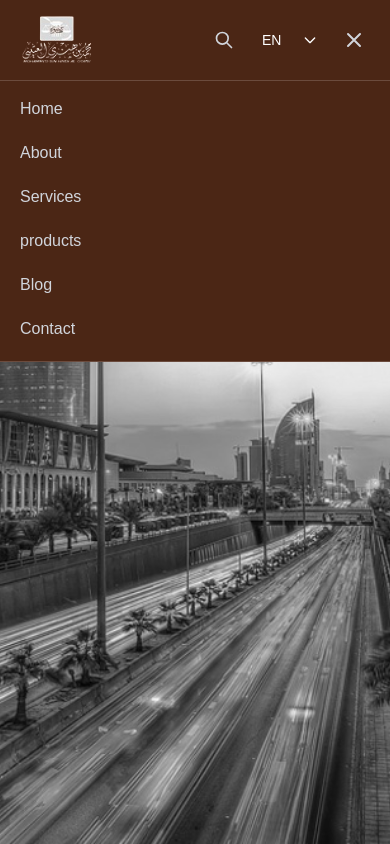
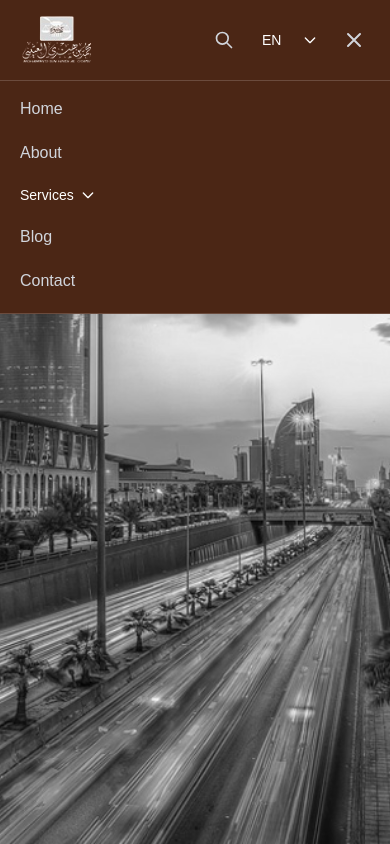
Before and after one commit to diayman/io-task, a Next.js app: page /en/search in a window 390 px wide. Both pictures are taken after a click on the button 354 px from the left and 40 px from the top of the page. Shown: the top 844 px of the page. Built offline with nearby package versions, Linux system fonts and the light colour scheme; no server answers.

Commit message:
fix search input size, add a util for get media url, fix services in sm screens

```diff
--- a/src/app/[locale]/search/page.tsx
+++ b/src/app/[locale]/search/page.tsx
@@ -67,13 +67,6 @@ export default function SearchPage() {
     } finally {
       dispatch(setSearchLoading(false));
     }
-  };
-
-  const getMediaUrl = (media: any) => {
-    if (!media?.data?.attributes?.url) return null;
-    const baseUrl =
-      process.env.NEXT_PUBLIC_STRAPI_URL || "http://localhost:1337";
-    return `${baseUrl}${media.url}`;
   };
 
   if (isLoading) {
--- a/src/components/Clients/useClients.ts
+++ b/src/components/Clients/useClients.ts
@@ -3,19 +3,11 @@
 import { useState, useEffect } from "react";
 import { useLocale } from "next-intl";
 import { SimplifiedClient, StrapiClientResponse } from "./types";
+import { getMediaUrl } from "@/utils/getMediaUrl";
 
 const API_BASE_URL =
   process.env.NEXT_PUBLIC_STRAPI_URL || "http://localhost:1337";
 
-// Helper function to get media URL
-const getMediaUrl = (media: any): string => {
-  if (!media) return "";
-  if (media.url) return `${API_BASE_URL}${media.url}`;
-  if (media.data?.attributes?.url) {
-    return `${API_BASE_URL}${media.data.attributes.url}`;
-  }
-  return "";
-};
 export function useClients() {
   const [clients, setClients] = useState<SimplifiedClient[]>([]);
   const [isLoading, setIsLoading] = useState(true);
--- a/src/components/HeaderNavigation/Navbar.tsx
+++ b/src/components/HeaderNavigation/Navbar.tsx
@@ -227,20 +227,25 @@ export default function Navbar() {
             >
               {t("about")}
             </Link>
-            <Link
-              href="#services"
-              className="text-gray-300 hover:text-white block px-3 py-2 rounded-md text-base font-medium transition-colors"
-              onClick={() => setIsMobileMenuOpen(false)}
-            >
-              {t("services")}
-            </Link>
-            <Link
-              href="#products"
-              className="text-gray-300 hover:text-white block px-3 py-2 rounded-md text-base font-medium transition-colors"
-              onClick={() => setIsMobileMenuOpen(false)}
-            >
-              {t("products")}
-            </Link>
+            <div className="relative">
+              <button
+                onClick={() => handleDropdownChange(!isDropdownOpen)}
+                className="cursor-pointer space-x-1.5 text-white hover:text-amber-300 px-3 py-2 text-sm font-medium transition-colors flex items-center"
+              >
+                <span>{t("services")}</span>
+                <ChevronIcon
+                  className={`h-4 w-4 ${
+                    isDropdownOpen ? "rotate-90" : "-rotate-90"
+                  }`}
+                />
+              </button>
+
+              <Dropdown
+                isOpen={isDropdownOpen}
+                onClose={handleDropdownClose}
+                onDropdownChange={handleDropdownChange}
+              />
+            </div>
             <Link
               href="#blog"
               className="text-gray-300 hover:text-white block px-3 py-2 rounded-md text-base font-medium transition-colors"
--- a/src/components/HeaderNavigation/components/Dropdown.tsx
+++ b/src/components/HeaderNavigation/components/Dropdown.tsx
@@ -1,7 +1,8 @@
 "use client";
 
 import { useEffect, useRef } from "react";
-import { useRouter, useParams } from "next/navigation";
+import { useParams } from "next/navigation";
+import Link from "next/link";
 import { useTranslations } from "next-intl";
 import { DropdownProps } from "../types";
 import { useServices } from "../useServices";
@@ -11,7 +12,6 @@ export default function Dropdown({
   onClose,
   onDropdownChange,
 }: DropdownProps) {
-  const router = useRouter();
   const params = useParams();
   const dropdownRef = useRef<HTMLDivElement>(null);
   const { services, isLoading } = useServices();
@@ -38,18 +38,14 @@ export default function Dropdown({
     };
   }, [isOpen, onClose, onDropdownChange]);
 
-  const handleServiceClick = (slug: string) => {
-    const locale = params.locale as string;
-    router.push(`/${locale}/services/${slug}`);
-    onDropdownChange(false);
-  };
+  if (!isOpen) return null;
 
-  if (!isOpen) return null;
+  const locale = (params.locale as string) || "en";
 
   return (
     <div
       ref={dropdownRef}
-      className="absolute top-full left-0 mt-2 w-64 bg-[#4B2615] z-50"
+      className="absolute top-full left-0 mt-2 w-64 bg-primary z-50"
     >
       <div className="py-2">
         {isLoading ? (
@@ -58,13 +54,14 @@ export default function Dropdown({
           </div>
         ) : (
           services.map((service) => (
-            <button
+            <Link
               key={service.id}
-              onClick={() => handleServiceClick(service.slug)}
-              className="w-full text-left px-4 py-2 text-white cursor-pointer hover:bg-[#6B4B3D] hover:text-amber-400 transition-colors duration-200"
+              href={`/${locale}/services/${service.slug}`}
+              onClick={() => onDropdownChange(false)}
+              className="block px-4 py-2 text-white cursor-pointer hover:bg-[#6B4B3D] hover:text-amber-400 transition-colors duration-200"
             >
               {service.title}
-            </button>
+            </Link>
           ))
         )}
       </div>
--- a/src/components/HeaderNavigation/components/SearchInput.tsx
+++ b/src/components/HeaderNavigation/components/SearchInput.tsx
@@ -114,7 +114,7 @@ function SearchInput() {
               value={query}
               onChange={(e) => dispatch(setSearchQuery(e.target.value))}
               placeholder={t("navbar.search")}
-              className="text-white border border-white/30 w-[399px] h-[40px] rounded-md pl-10 pr-4 bg-transparent placeholder-white/70 focus:outline-none focus:ring-1 focus:ring-white focus:border-white"
+              className="text-white border border-white/30 w-[230px] md:w-[350px] h-[40px] rounded-md pl-10 pr-4 bg-transparent placeholder-white/70 focus:outline-none focus:ring-1 focus:ring-white focus:border-white"
               autoFocus
             />
           </form>
--- a/src/components/HeroSection/useHeroSlides.ts
+++ b/src/components/HeroSection/useHeroSlides.ts
@@ -3,19 +3,10 @@
 import { useState, useEffect } from "react";
 import { useLocale } from "next-intl";
 import { HeroSectionResponse, SimplifiedHeroSlide } from "./types";
+import { getMediaUrl } from "@/utils/getMediaUrl";
 
 const API_BASE_URL =
   process.env.NEXT_PUBLIC_STRAPI_URL || "http://localhost:1337";
-
-// Helper function to get media URL
-const getMediaUrl = (media: any): string => {
-  if (!media) return "";
-  if (media.url) return `${API_BASE_URL}${media.url}`;
-  if (media.data?.attributes?.url) {
-    return `${API_BASE_URL}${media.data.attributes.url}`;
-  }
-  return "";
-};
 
 export function useHeroSlides() {
   const [slides, setSlides] = useState<SimplifiedHeroSlide[]>([]);
--- a/src/components/OurTeam/useTeamMembers.ts
+++ b/src/components/OurTeam/useTeamMembers.ts
@@ -5,16 +5,10 @@ import {
   StrapiTeamMember,
 } from "./types";
 import { useLocale } from "next-intl";
+import { getMediaUrl } from "@/utils/getMediaUrl";
 
 const API_BASE_URL =
   process.env.NEXT_PUBLIC_STRAPI_URL || "http://localhost:1337";
-
-// Helper function to get media URL
-const getMediaUrl = (media: any): string => {
-  if (!media) return "";
-  if (media.url?.startsWith("http")) return media.url;
-  return media.url ? `${API_BASE_URL}${media.url}` : "";
-};
 
 // Transform raw Strapi data to simplified format
 const transformTeamData = (
--- /dev/null
+++ b/src/utils/getMediaUrl.ts
@@ -0,0 +1,12 @@
+// Helper function to get media URL
+const API_BASE_URL =
+  process.env.NEXT_PUBLIC_STRAPI_URL || "http://localhost:1337";
+
+export const getMediaUrl = (media: any): string => {
+  if (!media) return "";
+  if (media.url) return `${API_BASE_URL}${media.url}`;
+  if (media.data?.attributes?.url) {
+    return `${API_BASE_URL}${media.data.attributes.url}`;
+  }
+  return "";
+};
```
